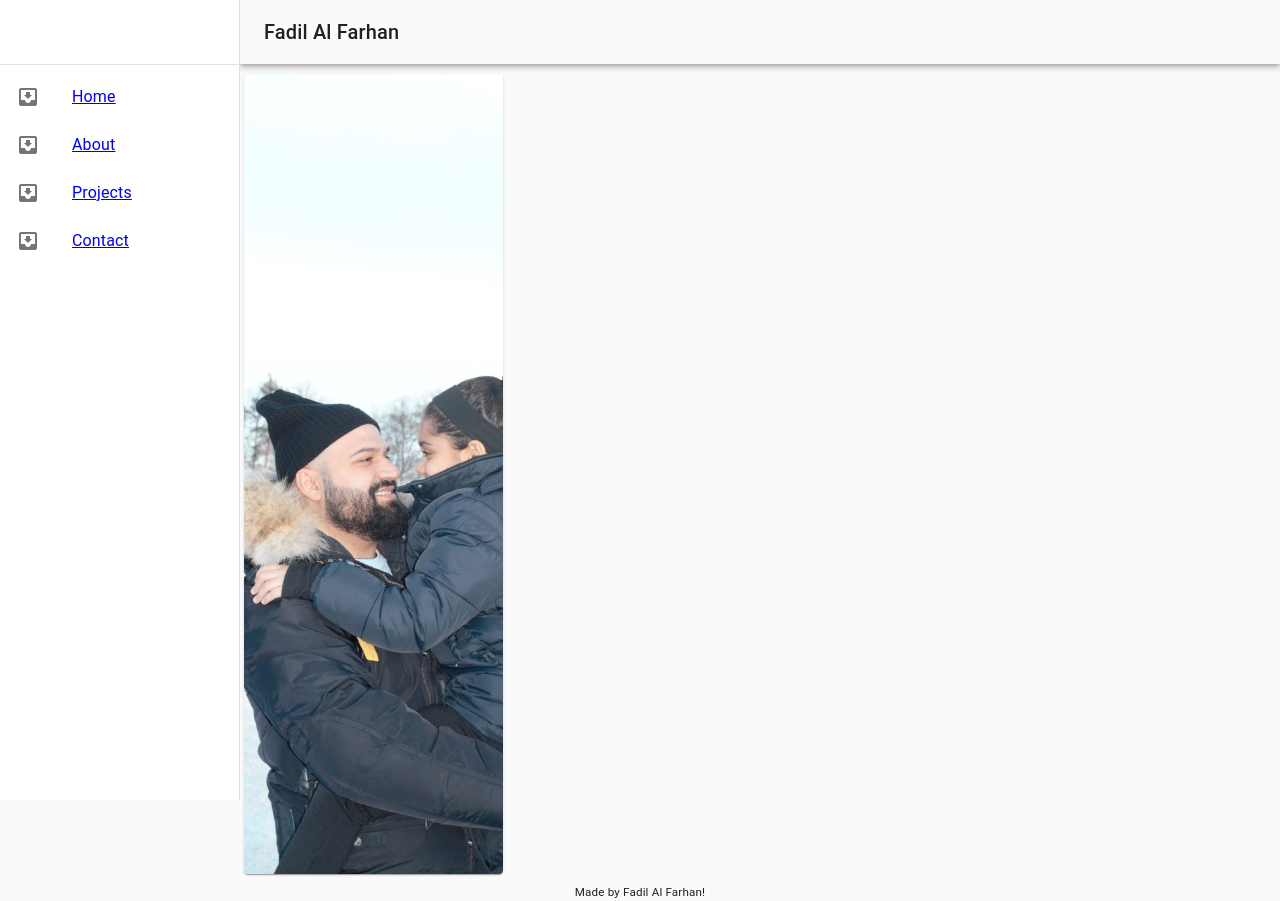
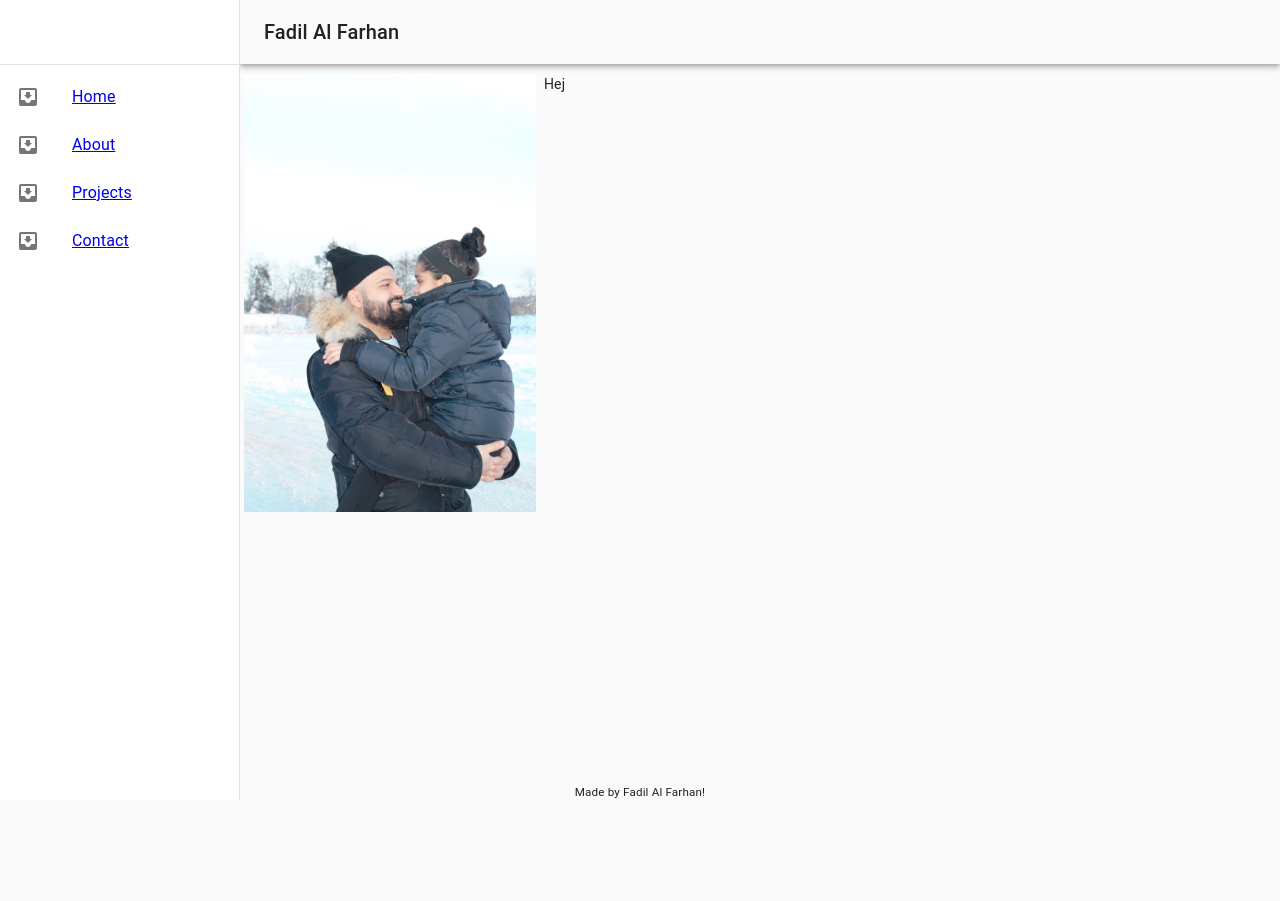
Before and after one commit to FaaDiiL/fadil_AlFarhan_ip2_fe20, a React (Create React App) app: page / in a window 1280 px wide. After the commit the page ends 801 px from the top, so only its background shows below. Built offline with nearby package versions, Linux system fonts and the light colour scheme.

Commit message:
Css them beakpoints fix.

```diff
--- a/src/Components/Main/Home/index.js
+++ b/src/Components/Main/Home/index.js
@@ -5,34 +5,50 @@ import Image from '../../All/CardWithImg'
 
 const useStyles = makeStyles((theme) => ({
   root: {
-    display:'flex',
+    display: 'flex',
     flexDirection:'row',
     justifyContent: 'center',
+    [theme.breakpoints.up('md')]:{
+      flexDirection:'row',
+    },
+  },
+
+  wrapper: {
+    maxWidth: '100%',
+      paddingLeft: '0px',
+    [theme.breakpoints.up('md')]:{
+    },
+    [theme.breakpoints.up('lg')]:{
+      maxWidth: 1000,
+      paddingLeft: '100px',
+
+  },
+  [theme.breakpoints.up('xl')]:{
+    maxWidth: 1000,
+
+},
 
   },
 
-  wrapper: {
-    display:'flex',
-    JustifyContent:'flex-end',
-    [theme.breakpoints.up('md')]:{
-    },
-    [theme.breakpoints.up('lg')]:{
-      maxWidth: 800,
-    }
+  image: {
+    width:'100%',
 
-  },
+
+  }
+
 }))
 
 function Index() {
   const classes = useStyles()
   return (
     <div className={classes.root}>
-    <Grid container  spacing={1} className={classes.wrapper}>
-
-          <Grid item xs={12} sm={6} md={4}>
-            <Image className={classes.root} imageUrl={aboutViewImg} title={'Me And my daughter'} />
-
-          </Grid>
+      <Grid container  spacing={1} className={classes.wrapper}>
+        <Grid item xs={12} sm={6} md={4}>
+          <img className={classes.image} src={aboutViewImg} alt={'Me and my daughter'} />
+        </Grid>
+        <Grid item xs={12} sm={6} md={4}>
+          <p>Hej</p>
+        </Grid>
       </Grid>
     </div>
 
```
Also changed, not shown: src/Components/Main/Projects/index.js (+3 -5 lines).
